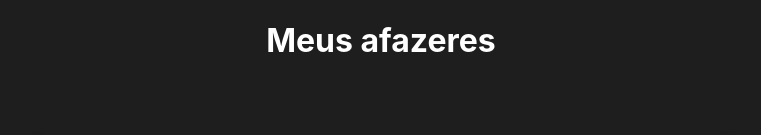
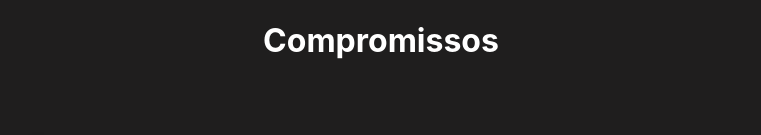
Before and after one commit to Levss30/todo-app-react-frontend, a React (Create React App) app: page /home in a window 1280 px wide. Shown: the top 135 px of the page, without its empty margins (259-1020 px from the left). Built offline with nearby package versions, Linux system fonts and the light colour scheme.

Commit message:
Style TodoPage

```diff
--- a/src/Components/todo-page/TodoPage.jsx
+++ b/src/Components/todo-page/TodoPage.jsx
@@ -70,7 +70,7 @@ const TodoPage = () => {
     }, [])
   return (
     <div className="App">
-    <h1>Meus afazeres</h1>
+    <h1>Compromissos</h1>
 
     <div className="todo-wrapper">
       <div className="todo-input">
```
